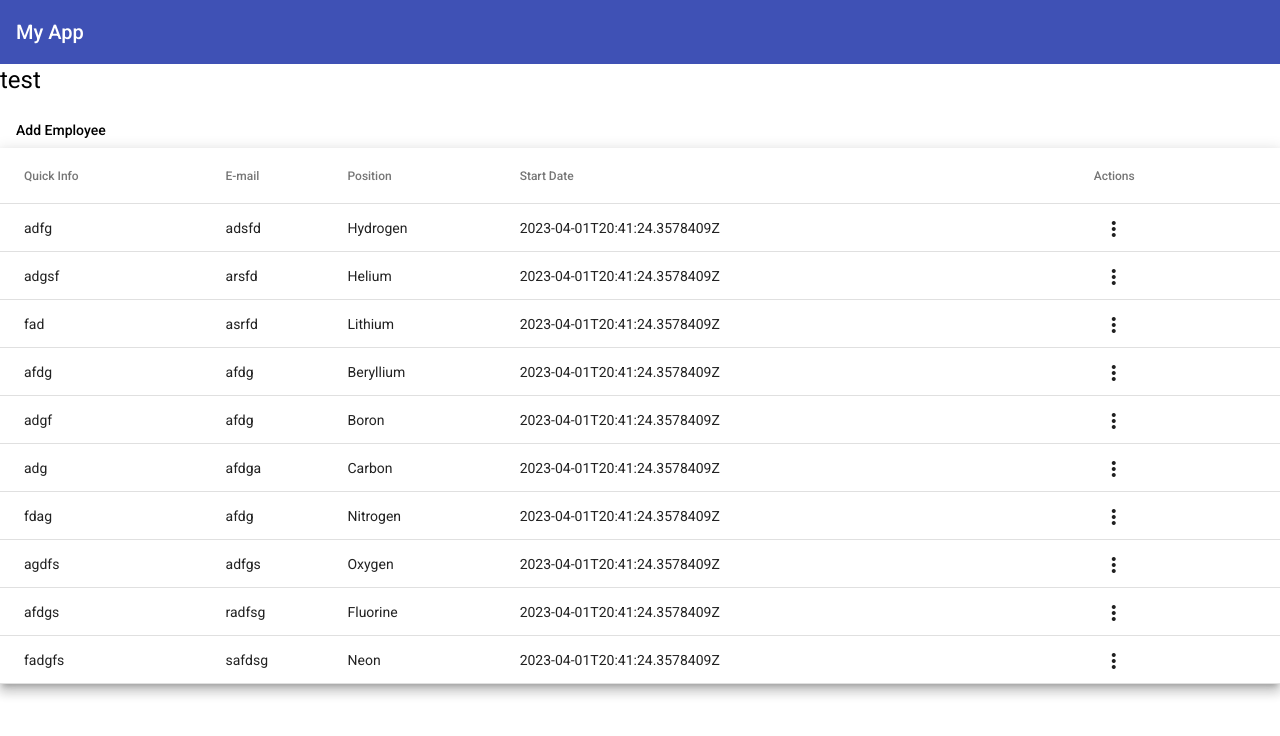
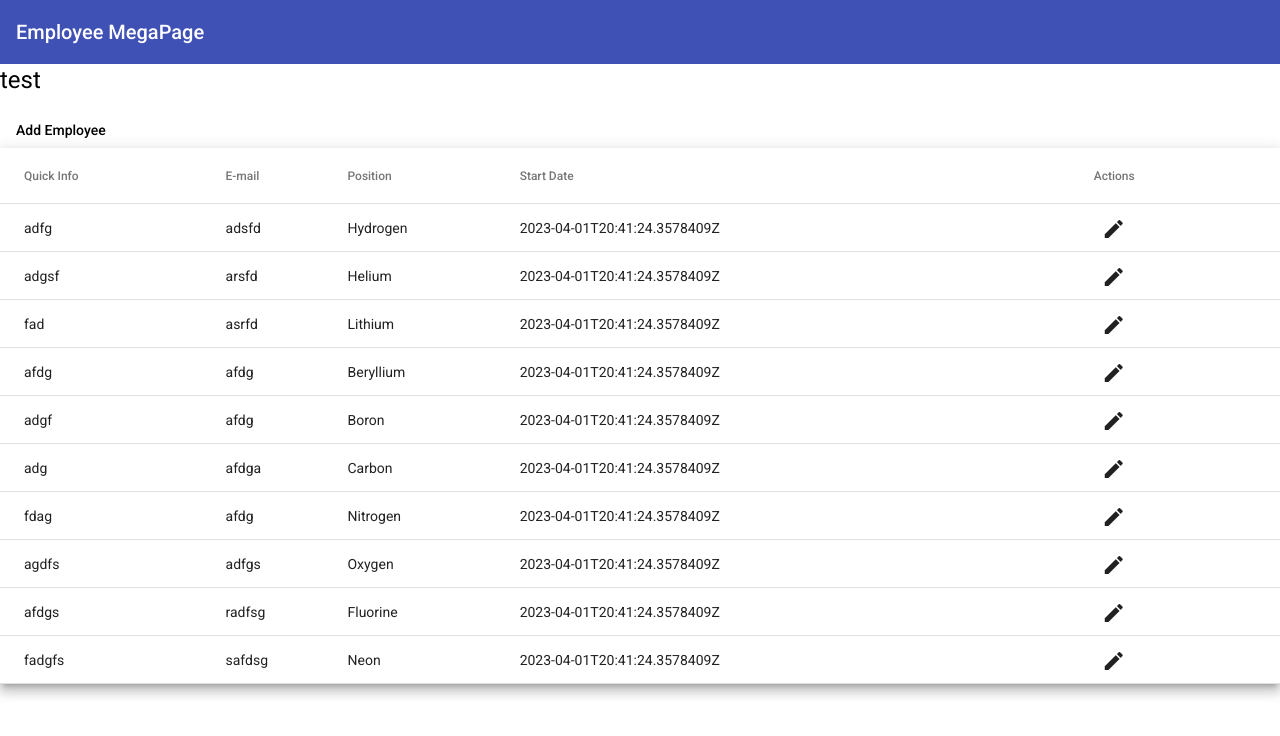
Before and after one commit to NeluDragan/employee, an Angular app: page /employees in a window 1280 px wide. Shown: the top 736 px of the page. Built offline with nearby package versions, Linux system fonts and the light colour scheme.

Commit message:
mini changes 0importance

```diff
--- a/src/app/app.component.html
+++ b/src/app/app.component.html
@@ -1,3 +1,3 @@
-<mat-toolbar color="primary">My App</mat-toolbar>
+<mat-toolbar color="primary">Employee MegaPage</mat-toolbar>
 
 <router-outlet></router-outlet>
--- a/src/app/components/employees/employees.component.html
+++ b/src/app/components/employees/employees.component.html
@@ -40,7 +40,7 @@
         aria-label="Example icon button with a vertical three dot icon"
         (click)="editEmployee(element)"
       >
-        <mat-icon>more_vert</mat-icon>
+        <mat-icon aria-hidden="false">mode_edit</mat-icon>
       </button>
     </td>
   </ng-container>
--- /dev/null
+++ b/src/app/components/employees/employees.component.scss
@@ -0,0 +1,5 @@
+.mat-icon_size{
+	height: 10px;
+	width: 10px;
+
+}
--- a/src/app/components/employees/employees.component.ts
+++ b/src/app/components/employees/employees.component.ts
@@ -4,6 +4,8 @@ import { EmployeeFormComponent } from '../employee-management/employee-form/empl
 import { MatDialog } from '@angular/material/dialog'
 import { EmployeeService } from './common/services/employee.service'
 import { filter, pipe, switchMap } from 'rxjs'
+
+
 
 const ELEMENT_DATA: IEmployee[] = [
   {
@@ -90,6 +92,7 @@ const ELEMENT_DATA: IEmployee[] = [
 @Component({
   selector: 'app-employees',
   templateUrl: './employees.component.html',
+  styleUrls: ['./employees.component.scss'],
 })
 export class EmployeesComponent {
   displayedColumns: string[] = [
--- a/src/index.html
+++ b/src/index.html
@@ -9,6 +9,8 @@
   <link rel="preconnect" href="https://fonts.gstatic.com">
   <link href="https://fonts.googleapis.com/css2?family=Roboto:wght@300;400;500&display=swap" rel="stylesheet">
   <link href="https://fonts.googleapis.com/icon?family=Material+Icons" rel="stylesheet">
+  <link href="example" rel="stylesheet/scss" type="text/css">
+
 </head>
 <body class="mat-typography">
   <app-root></app-root>
```
